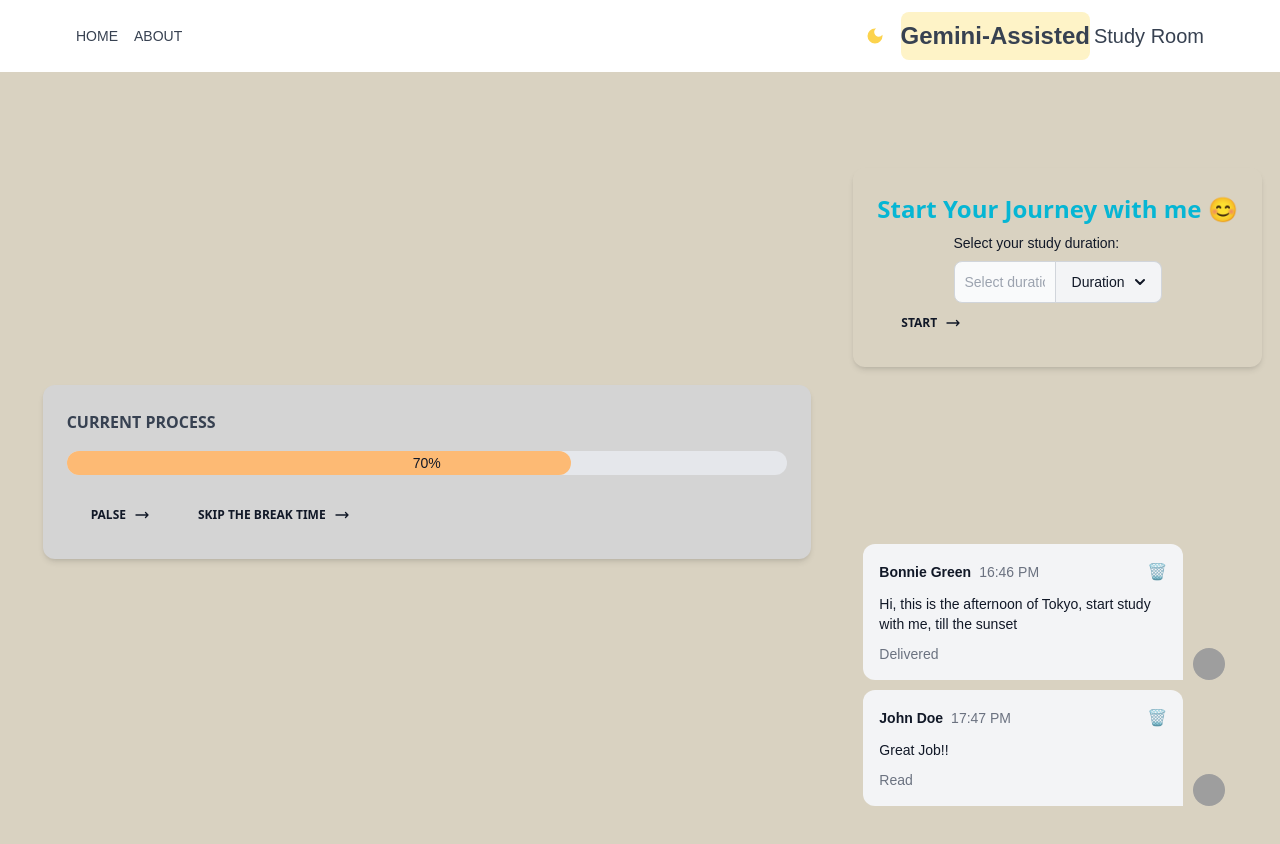
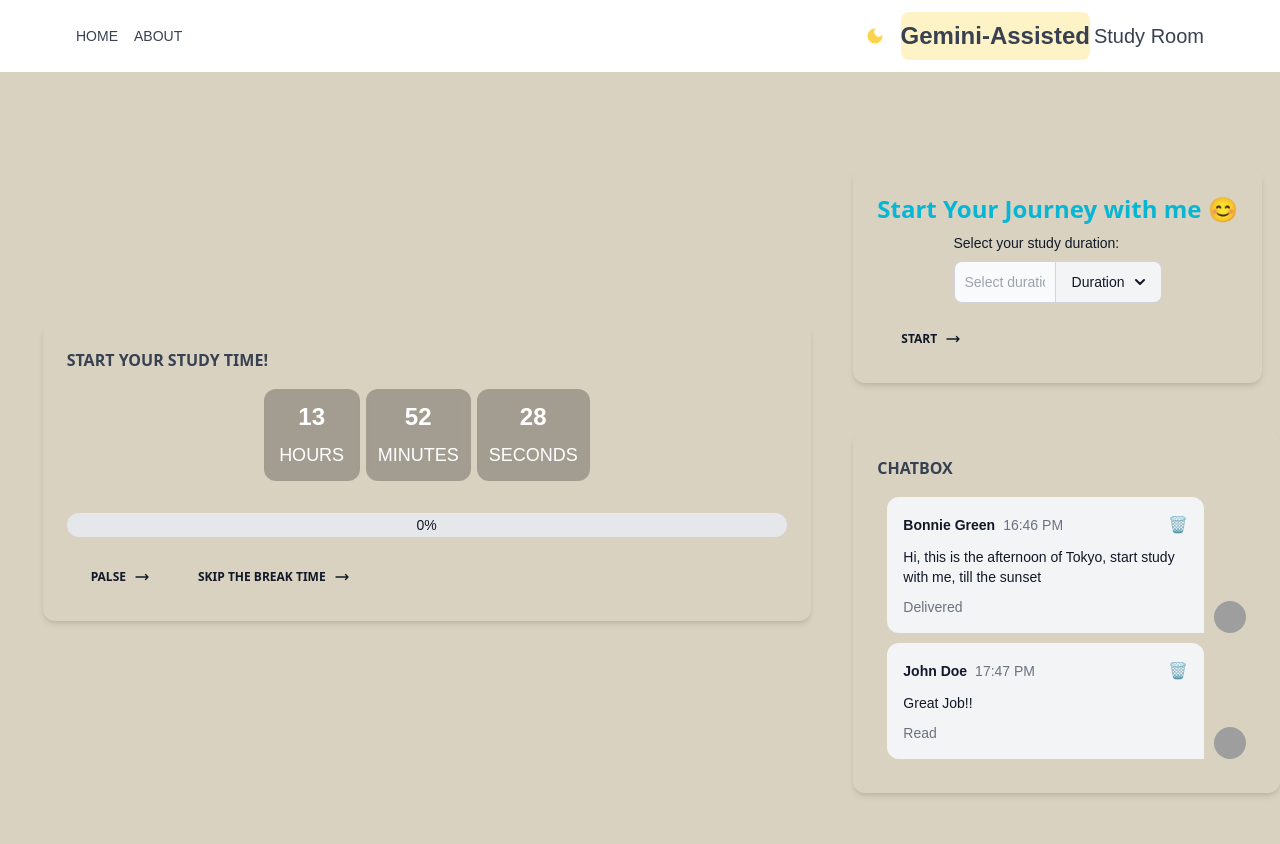
Before and after one commit to lynnxu233/PomodoroTimerWithGemini, a Next.js app: page / in a window 1280 px wide. Shown: the top 844 px of the page. Built offline with nearby package versions, Linux system fonts and the light colour scheme; grey boxes are pictures that could not be loaded.

Commit message:
add effect

```diff
--- a/src/app/page.tsx
+++ b/src/app/page.tsx
@@ -1,16 +1,13 @@
 "use client";
 
 import { useEffect, useState } from "react";
-import StudyAdvice from "@/components/StudyAdvice";
-import AudioComponent from "@/components/AudioComponent";
-import MusicCard from "@/components/MusicCard";
-import { CardWithList } from "@/components/CardWithList";
-import { ProgressBar } from "@/components/ProgressBar";
+
 import ChatArea from "@/components/ChatArea";
-import VideoPlayer from "@/components/VideoPlayer";
 import ProgressAnimation from "@/components/ProgressAnimation";
-import TimePicker from "@/components/TimePicker";
 import StartPanel from "@/components/StartPanel";
+
+import {guidingMessages, Message} from "@/lib/messages";
+
 
 export default function Home() {
 
@@ -35,22 +32,9 @@
   //     });
   // }, []);
 
-  const messages = [
-    {
-      id: 1,
-      content: "Hi, this is the afternoon of Tokyo, start study with me, till the sunset",
-      author: "Bonnie Green",
-      timestamp: "16:46 PM",
-      status: "Delivered",
-    },
-    {
-      id: 2,
-      content: "Great Job!!",
-      author: "John Doe",
-      timestamp: "17:47 PM",
-      status: "Read",
-    },
-  ];
+  const messages:Message[] = guidingMessages;
+
+  const [studyTime, setStudyTime] = useState(0); // minutes
 
   return (
 
@@ -58,19 +42,16 @@
       backgroundColor: "#d9d2c1", backgroundImage: "https://www.transparenttextures.com/patterns/asfalt-dark.png"
     }}>
       <div className = "video-area">
-        <ProgressAnimation studytime={70}/>
-        {/* <VideoPlayer /> */}
+        <ProgressAnimation studyTime={studyTime}/>
       </div>
       <div className="info-area">
-        <div className="panel-area" style={{marginTop:"6rem"}}>
-          <StartPanel />
+        <div className="panel-area h-1/2" style={{marginTop:"6rem"}}>
+          <StartPanel onStart={setStudyTime}/>
         </div>
+        <div className="h-1/2" style={{marginBottom:"5rem"}}>
         <ChatArea messages={messages}/>
+        </div>
       </div>
-      {/* <h1 className="text-4xl sm:text-5xl md:text-7xl font-bold text-gray-200 mb-5"> study room </h1> */}
-      {/* <StudyAdvice results = {result} /> */}
-      {/* <MusicCard /> */}
-      {/* <CardWithList /> */}
     </div>
 
   );
--- a/src/components/ChatArea.tsx
+++ b/src/components/ChatArea.tsx
@@ -1,7 +1,12 @@
 "use client";
 import ChatBubble from "./ ChatBubble";
 import { useState } from "react";
-
+import {
+  Card,
+  CardBody,
+  Typography,
+  Button,
+} from "@material-tailwind/react";
 
 interface ChatMessage {
     id: number;
@@ -26,6 +31,11 @@
     };
 
     return (
+      <Card className="w-full max-w-[48rem] bg-transparent flex-col justify-end">
+      <CardBody>
+        <Typography variant="h6" color="blue-gray" className="mb-4 uppercase">
+          ChatBox
+        </Typography>
         <div className="custom-chat-area">
             {messageList.map((message) => (
             <ChatBubble
@@ -39,6 +49,8 @@
             />
             ))}
         </div>
+      </CardBody>
+    </Card>
     )
 }
 
--- a/src/components/CountDown.tsx
+++ b/src/components/CountDown.tsx
@@ -1,38 +1,61 @@
-interface Timerprops {
-    counter: number;
+import React, { useState, useEffect } from "react";
+
+interface CountdownProps{
+  startDate: Date;
+  duration: number;
 }
 
+const Countdown = (props:CountdownProps) => {
+  const {startDate, duration} = props;
 
-export default function Timer(props:Timerprops){
+  const [time, setTime] = useState({
+    days: 0,
+    hours: 0,
+    minutes: 0,
+    seconds: 0,
+  });
 
-    const {counter} = props;
+  // Update countdown logic here
+  useEffect(() => {
+    const targetDate = new Date("2024-12-01T23:59:59"); // Set your target date
+    const interval = setInterval(() => {
+      const now = new Date();
+      const diff = targetDate - now;
 
-    return (
-        <div className="grid grid-flow-col gap-5 text-center auto-cols-max">
-            <div className="flex flex-col">
-                <span className="countdown font-mono text-5xl">
-                <span style={{"--value":15}}></span>
-                </span>
-                days
+      if (diff <= 0) {
+        clearInterval(interval);
+      } else {
+        setTime({
+          hours: Math.floor((diff / (1000 * 60 * 60)) % 24),
+          minutes: Math.floor((diff / (1000 * 60)) % 60),
+          seconds: Math.floor((diff / 1000) % 60),
+        });
+      }
+    }, 1000);
+
+    return () => clearInterval(interval);
+  }, []);
+
+  return (
+    <div
+      className="w-full rounded-2xl flex gap-9 flex-col items-center justify-center bg-transparent bg-center"
+    >
+      <div className="flex items-start justify-center w-full gap-1.5 count-down-main" style={{marginBottom:"2rem"}}>
+        {[ "hours", "minutes", "seconds"].map((unit, index) => (
+          <div className="timer" key={index}>
+            <div className="rounded-xl bg-black/25 backdrop-blur-sm py-3 min-w-[96px] flex items-center justify-center flex-col gap-1 px-3">
+              <h3 className="countdown-element font-manrope font-semibold text-2xl text-white text-center">
+                {time[unit]}
+              </h3>
+              <p className="text-lg uppercase font-normal text-white mt-1 text-center w-full">
+                {unit.charAt(0).toUpperCase() + unit.slice(1)}
+              </p>
             </div>
-        <div className="flex flex-col">
-            <span className="countdown font-mono text-5xl">
-            <span style={{"--value":10}}></span>
-            </span>
-            hours
-        </div>
-        <div className="flex flex-col">
-            <span className="countdown font-mono text-5xl">
-            <span style={{"--value":24}}></span>
-            </span>
-            min
-        </div>
-        <div className="flex flex-col">
-            <span className="countdown font-mono text-5xl">
-            <span style={{"--value":{counter}}}></span>
-            </span>
-            sec
-        </div>
-</div>
-    );
-}
+          </div>
+        ))}
+      </div>
+    </div>
+  );
+};
+
+export default Countdown;
--- a/src/components/ProgressAnimation.tsx
+++ b/src/components/ProgressAnimation.tsx
@@ -1,31 +1,90 @@
-import { CardHeader, Progress } from "@material-tailwind/react";
+"use client";
+import React, { useState, useEffect } from "react";
+import {notifications} from "@/lib/messages";
+
 import {
     Card,
     CardBody,
     Typography,
     Button,
   } from "@material-tailwind/react";
+import Countdown from "./CountDown";
+
 interface ProgressAnimationProps{
-    studytime: Number;
+    studyTime: Number;
 }
 
 export default function ProgressAnimation(props: ProgressAnimationProps){
-    const {studytime} = props;
+    const {studyTime} = props;
+    const poromodoDuration = 30*60; // convert to seconds
+    const breakDuration = 5*60;
+    const totalPomodoro = studyTime.valueOf()*60/poromodoDuration;
+
+    const [numberOfPoromodo, setNumOfPoromodo] = useState(0); // the total number of poromodo
+
+    const [timeLeft, setTimeLeft] = useState(poromodoDuration);
+    const [progress, setProgress] = useState(0);
+    const [notification, setNotification] = useState("Start your study time!");
+    const [mode, setMode] = useState("focus"); // "focus", "break", "finish"
+
+    useEffect(() => {
+      console.log(`studyTime: ${studyTime},totalPomodoro: ${totalPomodoro}, numberOfPoromodo: ${numberOfPoromodo}, timeLeft: ${timeLeft}, mode: ${mode}`);
+
+      if (numberOfPoromodo > 0 && timeLeft > 0 && mode=="focus") {
+
+        setNotification(notifications(mode, totalPomodoro - numberOfPoromodo+1));
+
+        const interval = setInterval(() => {
+          setTimeLeft((prev) => prev - 1);
+          if (mode === "focus") {
+            setProgress(((poromodoDuration - timeLeft) / (poromodoDuration)) * 100);
+          }
+          if (timeLeft === 0) {
+            setNumOfPoromodo((prev) => prev - 1);
+            numberOfPoromodo===0 ? setMode("finish"):setMode("break");
+            clearInterval(interval);
+          }
+        }, 1000);
+        return;
+      } else if (numberOfPoromodo > 0 && timeLeft === 0 && mode === "break") {
+        setNotification(notifications(mode));
+
+        setTimeLeft(breakDuration);
+        setProgress(0);
+
+        const interval = setInterval(() => {
+          setTimeLeft((prev) => prev - 1);
+          if(timeLeft === 0){
+            setMode("focus");
+            clearInterval(interval);
+          }
+        }, 1000);
+
+      } else if (numberOfPoromodo === 0 && mode === "finish") {
+        setNotification(notifications(mode));
+      }
+    }, [timeLeft, mode, studyTime]);
+
 
     return (
-        <Card className="w-full max-w-[48rem] flex-col bg-neutral-300 justify-start">
+        <Card className="w-full max-w-[48rem] flex-col bg-transparent justify-start">
         <CardBody>
+
+        {/* Notofications */}
         <Typography variant="h6" color="blue-gray" className="mb-4 uppercase">
-          Current Process
+          {notification}
         </Typography>
-        {/* <div style={{margin:"3rem"}}>
-        <Progress studytime={studytime} size="lg" color="amber" className="w-full animate-pulse"/>
-        </div> */}
+
+        {/* Countdown Area */}
+        <Countdown />
+
+        {/* Progress Bar area */}
         <div className="relative mb-5 h-6 rounded-full bg-gray-200">
-        <div className="h-6 rounded-full bg-orange-300" style={{width: `${studytime}%`}}></div>
-        <span className="absolute inset-0 flex items-center justify-center text-sm font-medium text-gray-900"> {`${studytime}%`}</span>
+        <div className="h-6 rounded-full bg-orange-300" style={{width: `${progress}%`}}></div>
+        <span className="absolute inset-0 flex items-center justify-center text-sm font-medium text-gray-900"> {`${progress}%`}</span>
         </div>
 
+        {/* Button */}
         <a href="#" className="inline-block">
           <Button variant="text" className="flex items-center gap-2">
             Palse
--- a/src/components/StartPanel.tsx
+++ b/src/components/StartPanel.tsx
@@ -1,3 +1,5 @@
+"use client";
+import { useState } from "react";
 import TimePicker from "./TimePicker"
 import {
     Card,
@@ -7,7 +9,14 @@
   } from "@material-tailwind/react";
 
 
-export default function StartPanel(){
+export default function StartPanel({ onStart }){
+  const [studyTime, setStudyTime] = useState(30);
+  const handleStart = () => {
+    if (studyTime > 0) {
+      onStart(studyTime);
+    }
+  };
+
     return (
           <Card className="w-full max-w-[48rem] flex-col bg-transparent justify-start">
             <CardBody>
@@ -15,10 +24,11 @@
                 Start Your Journey with me 😊
               </Typography>
               <div>
-                <TimePicker />
+              <TimePicker onSelect = {setStudyTime}/>
               </div>
               <a href="#" className="inline-block">
-                  <Button variant="text" className="flex items-center gap-2">
+                <Button variant="text" className="flex items-center gap-2" style={{marginTop:"1rem"}}
+                onClick={handleStart}>
                   Start
                   <svg
                     xmlns="http://www.w3.org/2000/svg"
--- /dev/null
+++ b/src/lib/messages.tsx
@@ -0,0 +1,37 @@
+export type Message = {
+  id: number;
+  content: string;
+  author: string;
+  timestamp: string;
+  status: string;
+};
+
+export const guidingMessages = [
+    {
+      id: 1,
+      content: "Hi, this is the afternoon of Tokyo, start study with me, till the sunset",
+      author: "Bonnie Green",
+      timestamp: "16:46 PM",
+      status: "Delivered",
+    },
+    {
+      id: 2,
+      content: "Great Job!!",
+      author: "John Doe",
+      timestamp: "17:47 PM",
+      status: "Read",
+    },
+  ];
+
+
+export function notifications(mode:string, pomodoro?:number) {
+    if (mode === "break"){
+        return "Break Time "
+    }
+    else if(mode === "focus"){
+        return `You are at Pomodoro No. ${pomodoro}!!`
+    }
+    else{
+        return "Finish! You did it";
+    }
+}
```
Also changed, not shown: src/components/TimePicker.tsx (+7 -5 lines). Lines whose indentation alone changed are shown as unchanged.
